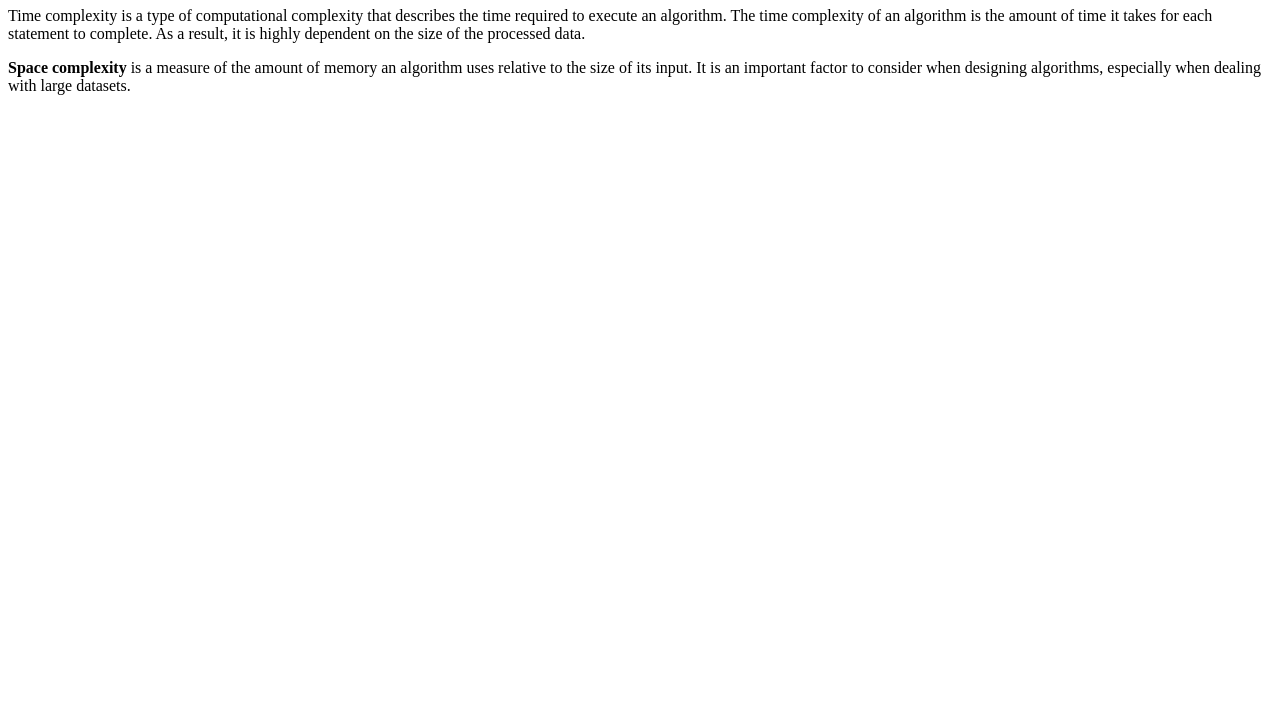
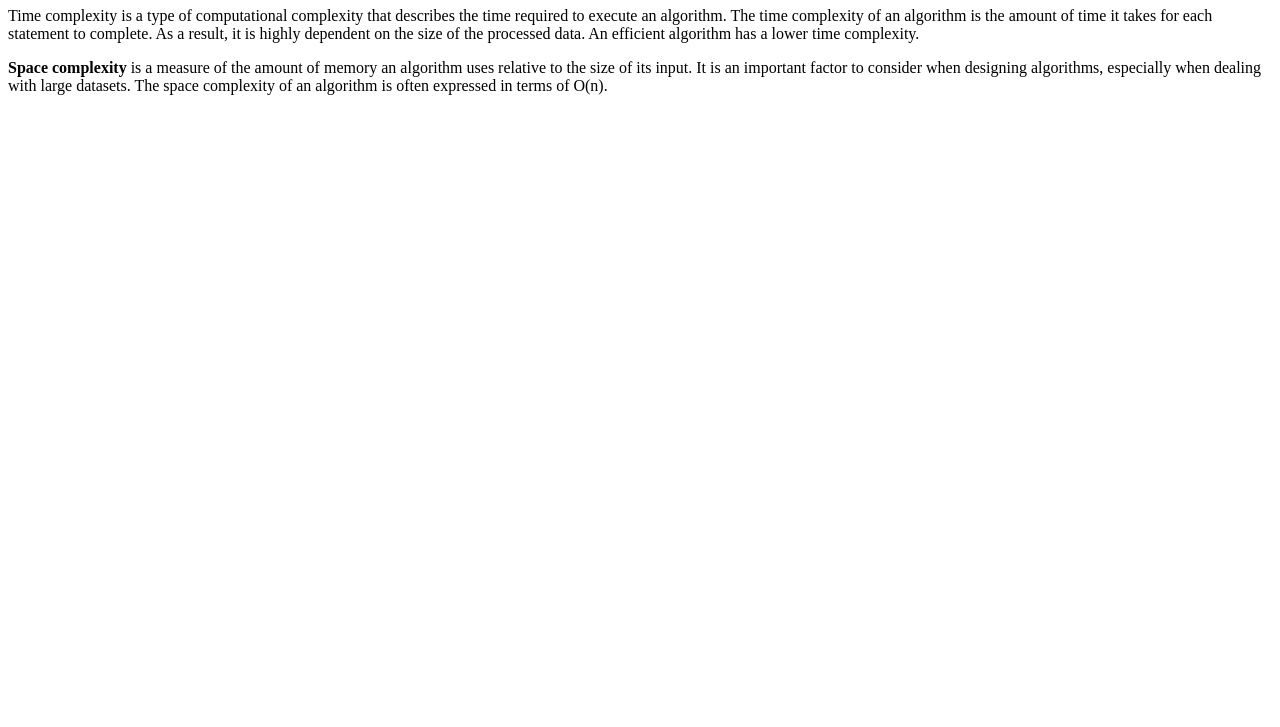
Before and after one commit to acciojob/time-and-space-complexity-suvakantamalik, a website: page main.html in a window 1280 px wide. Shown: the part 73-800 px from the top of the page. Drawn offline with Linux system fonts and the light colour scheme.

Commit message:
created a submission

```diff
--- a/main.html
+++ b/main.html
@@ -10,10 +10,12 @@
 	<!-- the entire body must be written by student -->
 	<h1>Time, Space, Complexity</h1>
 	<p>
-		Time complexity is a type of computational complexity that describes the time required to execute an algorithm. The time complexity of an algorithm is the amount of time it takes for each statement to complete. As a result, it is highly dependent on the size of the processed data.
+		Time complexity is a type of computational complexity that describes the time required to execute an algorithm.
+		The time complexity of an algorithm is the amount of time it takes for each statement to complete. As a result, it is highly dependent on the size of the processed data.
+		An efficient algorithm has a lower time complexity.
 	</p>
 	<p>
-		<b>Space complexity</b> is a measure of the amount of memory an algorithm uses relative to the size of its input. It is an important factor to consider when designing algorithms, especially when dealing with large datasets.
+		<b>Space complexity</b> is a measure of the amount of memory an algorithm uses relative to the size of its input. It is an important factor to consider when designing algorithms, especially when dealing with large datasets. The space complexity of an algorithm is often expressed in terms of O(n).
 	</p>
     <script type="text/javascript" src="./script.js">
 </script>
```
